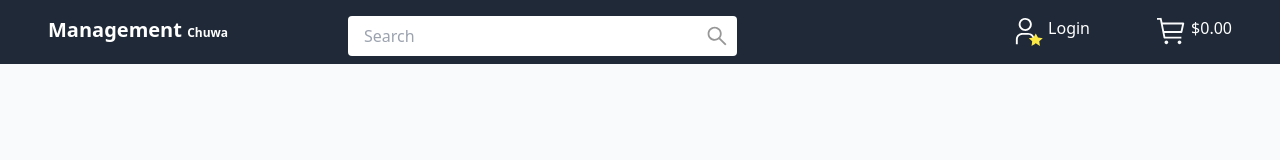
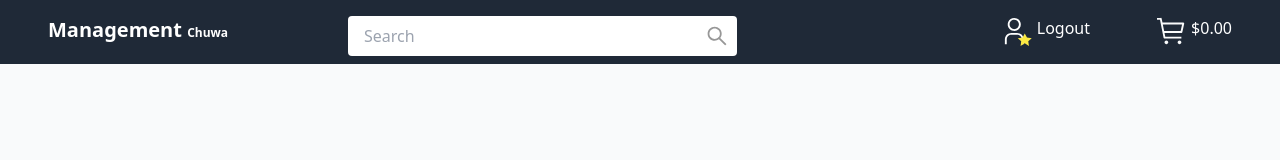
Before and after one commit to 961853266hyt/project1, a React (Vite) app in the folder frontend/: page / in a window 1280 px wide. Shown: the top 160 px of the page. Built offline with nearby package versions, Linux system fonts and the light colour scheme; no server answers.

Commit message:
complete login / logout ui on header

```diff
--- a/frontend/src/components/Header.tsx
+++ b/frontend/src/components/Header.tsx
@@ -4,7 +4,8 @@ import { CartIcon } from './icons/CartIcon';
 import { SearchIcon } from './icons/SearchIcon';
 import { useNavigate } from 'react-router-dom';
 import { useDispatch, useSelector } from 'react-redux';
-import { getCartById } from '../redux/actions';
+import { getCartById, logOut } from '../redux/actions';
+
 
 const Header: React.FC<{ onCartIconClick: () => void }> = ({ onCartIconClick }) => {
   const navigate = useNavigate();
@@ -21,6 +22,15 @@ const Header: React.FC<{ onCartIconClick: () => void }> = ({ onCartIconClick })
   const handleHome = () => {
     navigate(`/`);
   };
+
+  const handleLogin = () => {
+    navigate(`/signin`);
+  }
+
+  const handleLogout = () => {
+    dispatch(logOut());
+    navigate(`/`);
+  }
 
   const cartTotalPrice = cart?.products.reduce((total, item) => total + item.number * item.product.price, 0) || 0;
   const cartTotal = cart?.products.reduce((total, item) => total + item.number, 0) || 0;
@@ -45,16 +55,18 @@ const Header: React.FC<{ onCartIconClick: () => void }> = ({ onCartIconClick })
         </label>
 
         <section className="ms-auto w-full col-start-3 col-span-2 md:col-start-4 md:col-span-1 grid grid-cols-4 sm:grid-cols-3 lg:grid-cols-2 order-2 lg:order-3">
-          {/* {
-            isLogin &&
-          } */}
-          <div className="flex justify-end col-span-1">
-            <ProfileIcon/>
-            <p className="ml-1 hidden lg:block">Login</p>
-          </div>
-          {/* {
-            isLogin &&
-          } */}
+
+          {user ? (
+            <button onClick={handleLogout} className="flex justify-end col-span-1">
+              <ProfileIcon/>
+              <p className="ml-1 hidden lg:block">Logout</p>
+            </button>
+          ) : (
+            <button onClick={handleLogin} className="flex justify-end col-span-1">
+              <ProfileIcon/>
+              <p className="ml-1 hidden lg:block">Login</p>
+          </button>
+          )}
           <div className="flex justify-end col-span-3 sm:col-span-2 lg:col-span-1">
             <div onClick={onCartIconClick} className='cursor-pointer relative'>
               <CartIcon />
--- a/frontend/src/redux/reducer.js
+++ b/frontend/src/redux/reducer.js
@@ -6,7 +6,8 @@ import { SET_PRODUCTS, ADD_PRODUCT, UPDATE_PRODUCT, GET_PRODUCT_BY_ID, GET_CART_
 
 const initialState = {
   products: [],
-  user: {
+  user:
+  {
     role: 'admin',
     _id: '6671626f5993eb8b87c0c194'
     // _id: '667162335993eb8b87c0c192'
```
